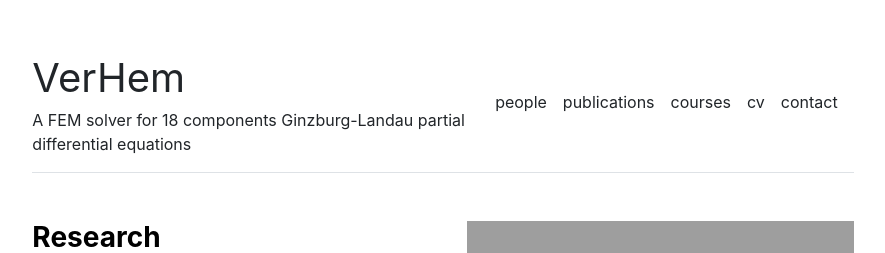
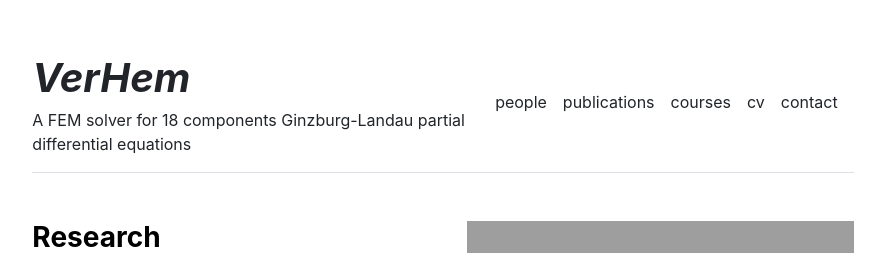
Before and after one commit to VerHem/VerHem.github.io, a Jekyll site: the page built from index.md, in a window 1280 px wide. Shown: the top 253 px of the page, without its empty margins (197-1082 px from the left). Built offline with Jekyll 4.4.1, drawn with Linux system fonts in a browser that asks for light colours.

```diff
--- a/_includes/header.html
+++ b/_includes/header.html
@@ -1,7 +1,7 @@
 <header class="d-flex flex-column flex-md-row align-items-center pb-3 mb-5 border-bottom">
   <div>
     <a href="{{ site.github.url }}/" class="d-flex align-items-center text-decoration-none">
-        <span class="fs-1 text-bg-success">
+        <span class="fs-1 fw-bolder fst-italic">
           {{ site.title }}
         </span>
     </a>
```
